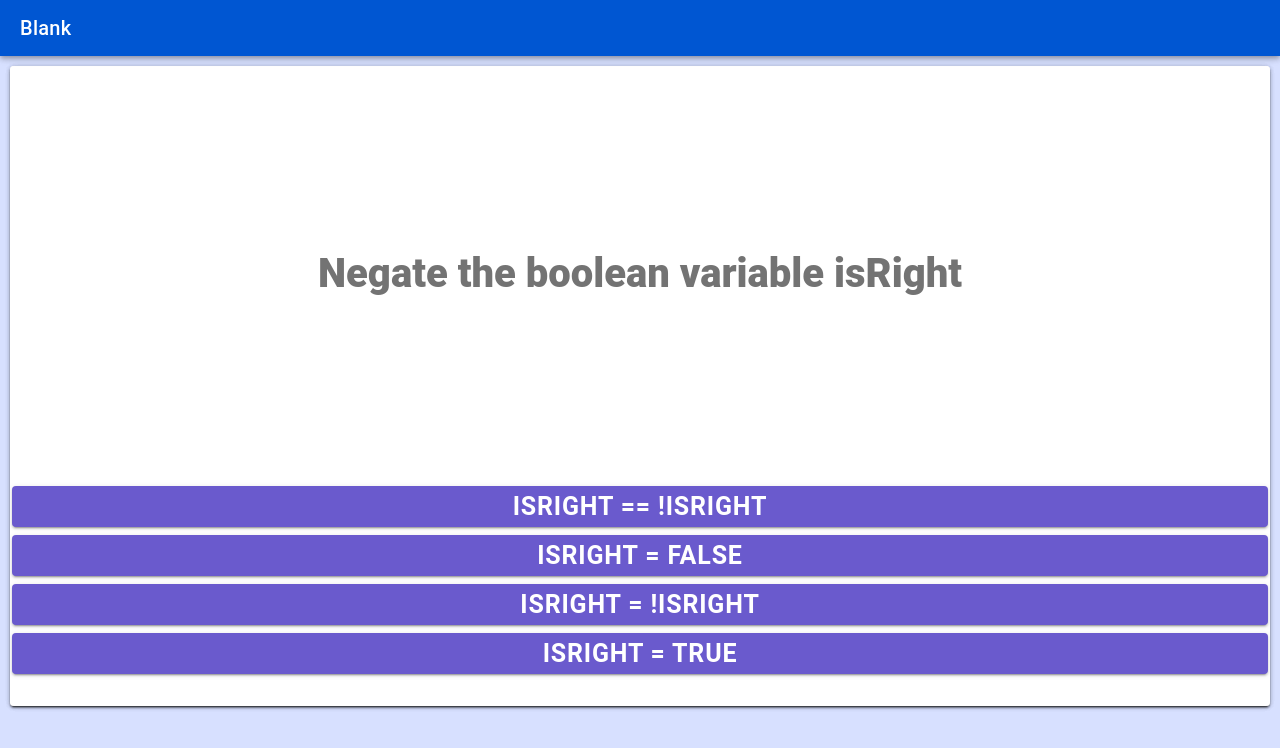
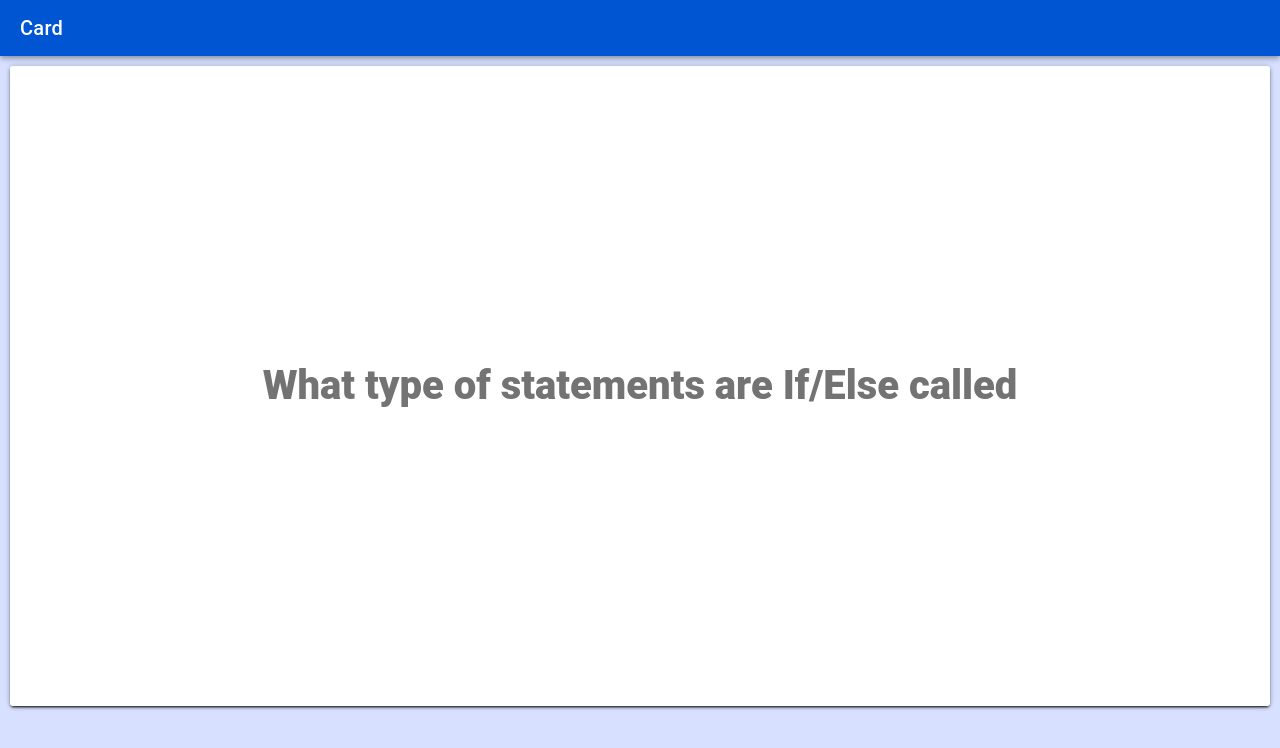
Before and after one commit to educational-technology-collective/Ambient_Learning, a React (Vite) app: page /home in a window 1280 px wide. Shown: the top 748 px of the page. Built offline with nearby package versions, Linux system fonts and the light colour scheme.

Commit message:
Complete MCQ Functionality and modified styling

```diff
--- a/package.json
+++ b/package.json
@@ -12,9 +12,11 @@
     "lint": "eslint"
   },
   "dependencies": {
+    "@capacitor/android": "5.0.4",
     "@capacitor/app": "5.0.2",
     "@capacitor/core": "5.0.4",
     "@capacitor/haptics": "5.0.2",
+    "@capacitor/ios": "5.0.4",
     "@capacitor/keyboard": "5.0.2",
     "@capacitor/status-bar": "5.0.2",
     "@ionic/react": "^7.0.0",
--- a/src/components/Choices.css
+++ b/src/components/Choices.css
@@ -0,0 +1,5 @@
+.choice-container{
+  display: flex;
+  flex-direction: column;
+
+}
--- a/src/components/Choices.tsx
+++ b/src/components/Choices.tsx
@@ -1,5 +1,6 @@
 import { IncorrectChoice, CorrectChoice } from "./MCQChoice";
-import { useState } from "react";
+import { useState, useEffect } from "react";
+import './Choices.css'
 
 const Choices: React.FC<{
   answer: any;
@@ -8,9 +9,28 @@ const Choices: React.FC<{
 }> = (props) => {
   const choices = props.answer;
 
+
+  const shuffleArray = (array : any) => {
+    for(let i = array.length - 1; i > 0; i--)
+    {
+      let j = Math.floor(Math.random() * (i+1));
+      let temp = array[i];
+      array[i] = array[j];
+      array[j] = temp;
+    }
+    return array;
+  }
+
+  const [randomArray, setArray] = useState([]);
+
+  useEffect(() => {
+    setArray(shuffleArray(choices));
+  }, [choices]);
+
+
   return (
-    <div style={{ flexDirection: "column", display: "flex" }}>
-      {choices.map((choice: any) =>
+    <div className="choice-container">
+      {randomArray.map((choice: any) =>
         choice.isCorrect ? (
           <CorrectChoice
             option={choice.option}
--- a/src/components/MCQCard.tsx
+++ b/src/components/MCQCard.tsx
@@ -1,6 +1,7 @@
-import {IonItem, IonCard, IonText, IonCardContent, IonButton} from '@ionic/react'
-import {useRef, useState} from 'react'
+import {IonCard, IonText, IonCardContent, createGesture} from '@ionic/react'
+import {useRef, useState, useEffect} from 'react'
 import './QACard.css'
+import './MCQCard.css'
 import Choices from './Choices'
 
 const MCQCard : React.FC<{obj: flashCard}> = (props) => {
@@ -11,21 +12,57 @@ const MCQCard : React.FC<{obj: flashCard}> = (props) => {
     const ref = useRef<HTMLInputElement>(null);
 
     const [clicked, setClick] = useState(false);
-    const [isCorrect, setCorrect] = useState(false);
 
+
+
+    useEffect(() => {
+      enableGesture();
+    }, [clicked]);
 
     const setClickStatus = () => {
       setClick(true);
     }
 
+    const enableGesture = () => {
+      const card = ref.current;
+      if(card)
+      {
+        const gestureX = createGesture(
+          {
+            el: card,
+            gestureName: 'swipe-mcq',
+            direction: 'x',
+            onMove: (detail) => {
+              card.style.transform = `translateX(${detail.deltaX}px) rotate(${detail.deltaX / 20}deg)`;
+            },
+            onEnd: (detail) => {
+              const windowWidth = window.innerWidth;
+              card.style.transition = '0.3s cubic-bezier(0.175, 0.885, 0.32, 1.275)';
+              if(detail.deltaX > windowWidth / 2)
+              {
+                card.style.transform =  `translateX(${windowWidth * 1.5}px)`;
+              }else if(detail.deltaX < -windowWidth / 2){
+                card.style.transform = `translateX(${windowWidth * -1.5}px)`;
+              }else{
+                card.style.transform = '';
+              }
+
+            }
+          }
+
+        )
+        gestureX.enable(clicked);
+      }
+    }
+
+
     return(
-      <div className="card-wrapper" ref={ref}>
+      <div className="mcqcard-wrapper" ref={ref}>
       <IonCard
-        className="card-container"
-        style={{ height: "100%", display: "flex", flexDirection: 'column' }}
+        className='mcqcard-container'
       >
-      <IonCardContent style={{height: '65%', justifyContent: 'center', alignItems: 'center', display: 'flex'}}>
-          <IonText class="question-text">{question}</IonText>
+      <IonCardContent className='mcqcard-content'>
+          <IonText className='mcqquestion-text'>{question}</IonText>
         </IonCardContent>
         <Choices answer = {choices} setClickStatus={setClickStatus} clicked={clicked}/>
       </IonCard>
--- a/src/components/MCQChoice.css
+++ b/src/components/MCQChoice.css
@@ -9,7 +9,6 @@
 
 .initial-button{
   --background: slateblue;
-
 }
 
 .correct-button{
--- a/src/components/QACard.css
+++ b/src/components/QACard.css
@@ -1,13 +1,21 @@
+.qacard-wrapper {
+  position: absolute;
+  height: 80%;
+  width: 100%;
+}
+
 /* entire container, keeps perspective */
-.card-container {
+.qacard-container {
   perspective: 1000px;
   display: flex;
   position: relative;
+  height: 100%;
   -webkit-perspective: 1000px;
+
 }
 
 /* flip speed goes here */
-.card-content {
+.qacard-content {
   transition: 0.7s;
   transform-style: preserve-3d;
   position: relative;
@@ -21,8 +29,8 @@
 }
 
 /* hide back of pane during swap */
-.question-text,
-.answer-text {
+.qaquestion-text,
+.qaanswer-text {
   backface-visibility: hidden;
   font-size: 40px;
   font-weight: 900;
@@ -33,18 +41,13 @@
 }
 
 /* front pane, placed above back */
-.question-text {
+.qaquestion-text {
   transform: rotateY(0deg);
   -webkit-transform: rotateY(0deg);
 }
 
 /* back, initially hidden pane */
-.answer-text {
+.qaanswer-text {
   transform: rotateY(180deg) translateZ(3px);
   -webkit-transform: rotateY(180deg) translateZ(3px);
 }
-.card-wrapper {
-  position: absolute;
-  height: 80%;
-  width: 100%;
-}
--- a/src/components/QACard.tsx
+++ b/src/components/QACard.tsx
@@ -107,15 +107,14 @@ const QACard: React.FC<{ obj: flashCard }> = (props) => {
   };
 
   return (
-    <div className="card-wrapper" ref={ref}>
+    <div className="qacard-wrapper" ref={ref}>
       <IonCard
         button
-        className="card-container"
-        style={{ height: "100%", display: "flex" }}
+        className="qacard-container"
         onClick={clickHandler}
       >
         {/* Flipper Parent */}
-        <IonCardContent class="card-content" style={style}>
+        <IonCardContent className="qacard-content" style={style}>
           {/* //Front Negative */}
           <FrontNegativeIndicator negativeOpacity={negativeOpacity} />
 
@@ -129,10 +128,10 @@ const QACard: React.FC<{ obj: flashCard }> = (props) => {
           <FrontNoMoreIndicator nomoreOpacity={nomoreOpacity} />
 
           {/* Front QuestionText */}
-          <IonText class="question-text">{question}</IonText>
+          <IonText className="qaquestion-text">{question}</IonText>
 
           {/* Back AnswerText */}
-          <IonText class="answer-text">{answer}</IonText>
+          <IonText className="qaanswer-text">{answer}</IonText>
 
           {/* Back Negative */}
           <BackNegativeIndicator negativeOpacity={negativeOpacity} />
--- a/src/pages/Home.css
+++ b/src/pages/Home.css
@@ -1,3 +1,7 @@
 .card-stacker {
   height: 100%;
 }
+
+.page-content{
+  background: rgba(215,224,255,1);
+}
--- a/src/pages/Home.tsx
+++ b/src/pages/Home.tsx
@@ -25,12 +25,12 @@ const Home: React.FC = () => {
     <IonPage>
       <IonHeader color="tertiary">
         <IonToolbar>
-          <IonTitle>Blank</IonTitle>
+          <IonTitle>Card</IonTitle>
         </IonToolbar>
       </IonHeader>
 
       <IonContent
-        style={{ background: "rgba(215,224,255,1)" }}
+        className='page-content'
         fullscreen
         class="overall"
         scrollY={false}
@@ -42,11 +42,11 @@ const Home: React.FC = () => {
           {<QACard obj={cardCollection[index]} moveCard={swipeNextCard}/>} */}
 
 
-          {/* {cardCollection.map((card) => (
+          {cardCollection.map((card) => (
             <QACard obj={card} key={card.index} />
-          ))} */}
+          ))}
 
-          {MCQs.map((card) => (<MCQCard obj = {card} key = {card.index} />))}
+          {/* {MCQs.map((card) => (<MCQCard obj = {card} key = {card.index} />))} */}
 
         </div>
       </IonContent>
```
Also changed, not shown: src/components/MCQCard.css (+26 -0 lines), 1 other file (tests, documents, lock files or other folders).
